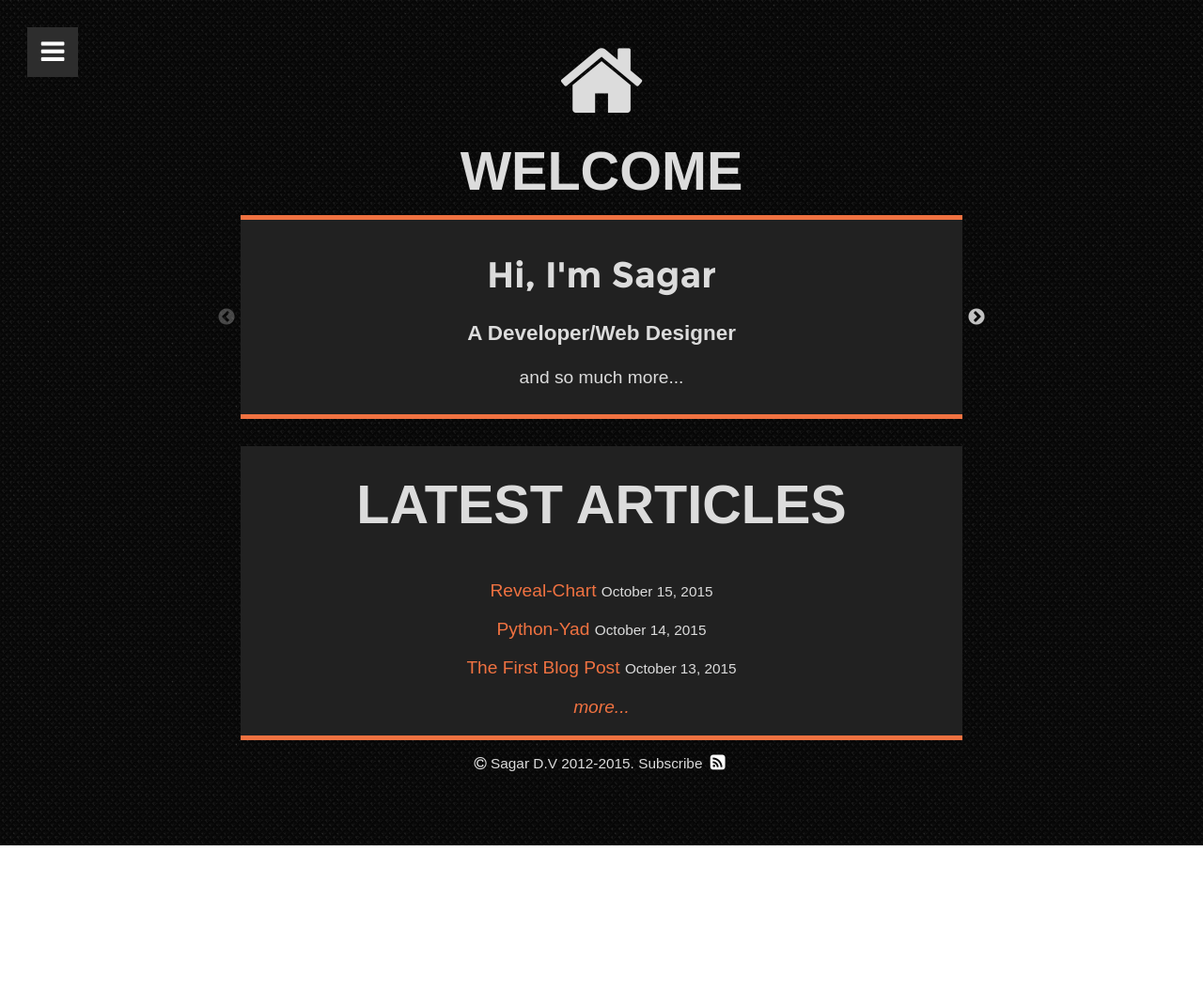
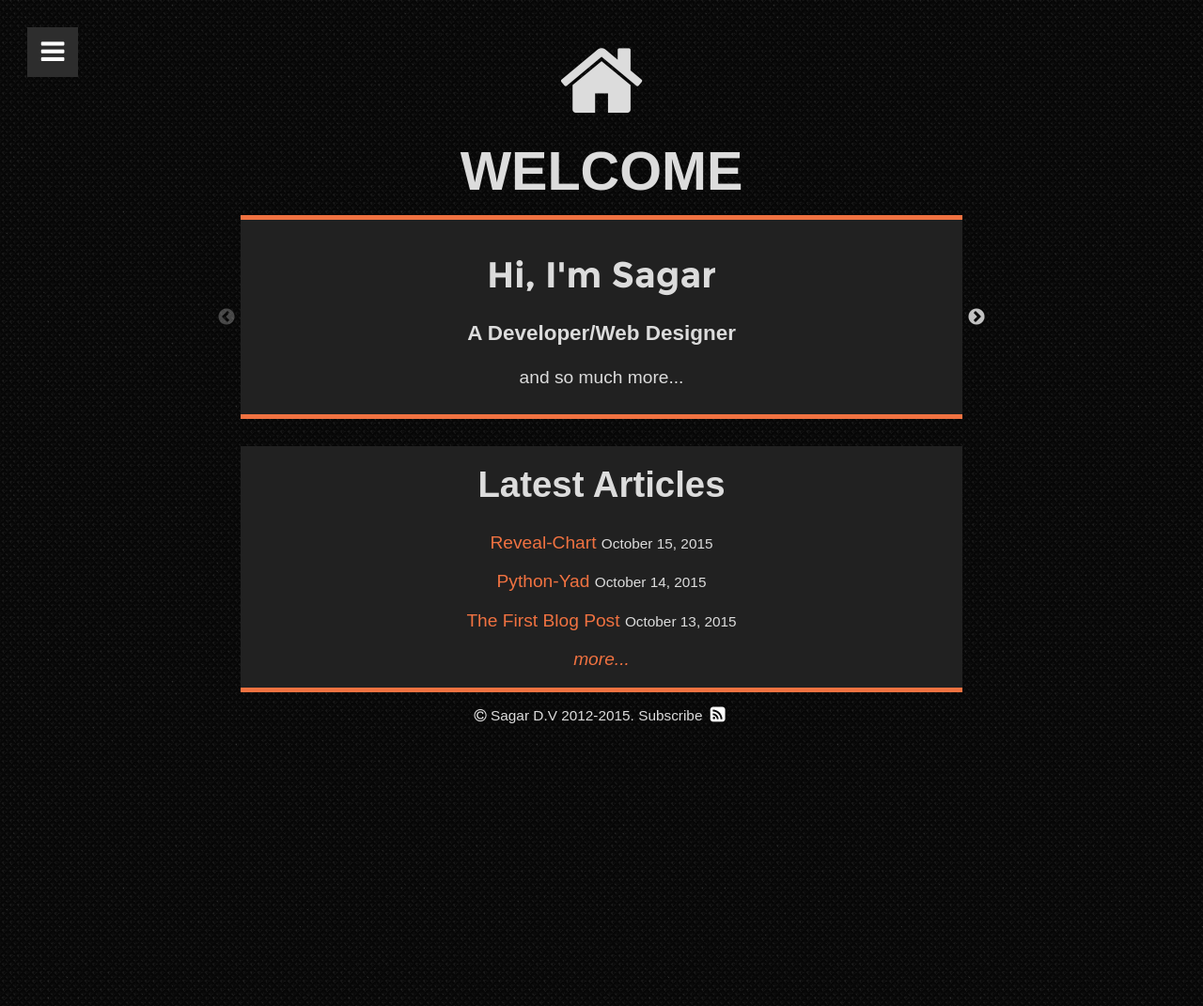
Before and after one commit to dvenkatsagar/dvenkatsagar.github.io, a Jekyll site: the page built from index.html, in a window 1280 px wide. Shown: the whole page at 94% size. Built offline with Jekyll 4.4.1, drawn with Linux system fonts in a browser that asks for light colours; some web fonts are replaced.

Commit message:
Fixed a header in index.html

```diff
--- a/css/main.scss
+++ b/css/main.scss
@@ -325,8 +325,8 @@ a {
 	}
 
 	#latest-articles{
-		.header{
-			margin: 0.5em auto;
+		h1{
+			margin:0.5em auto 0.25em;
 		}
 	}
 }
--- a/index.html
+++ b/index.html
@@ -93,7 +93,7 @@ thumbnail: home
     <div class="pure-g" id="latest-articles">
       <div class=" pure-u-1 content-panel animated fadeInUp">
         <div class="pure-g articles">
-          <h1 class="header pure-u-1">Latest Articles</h1>
+          <h1 class="pure-u-1">Latest Articles</h1>
           <div class="pure-u-1">
             <ul class="articles-list">
               {% if site.posts.size != 0 %}
```
